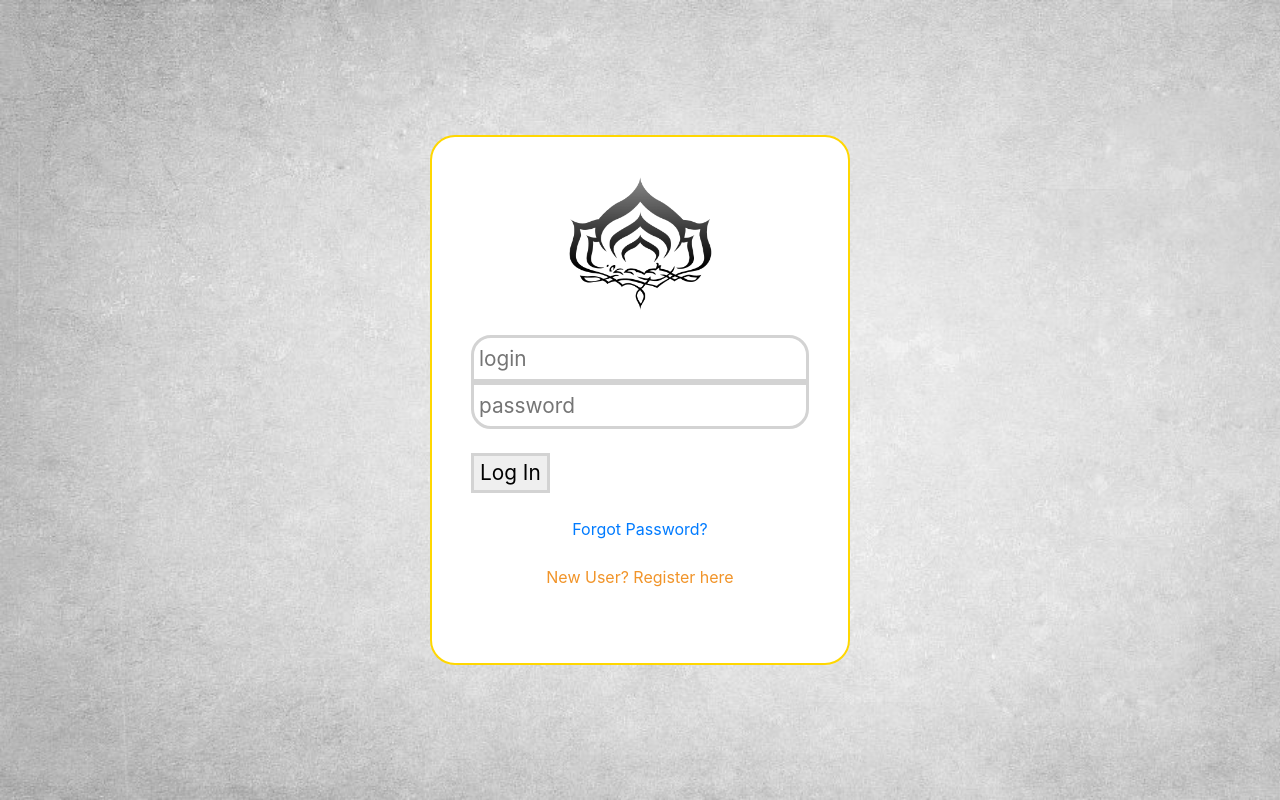
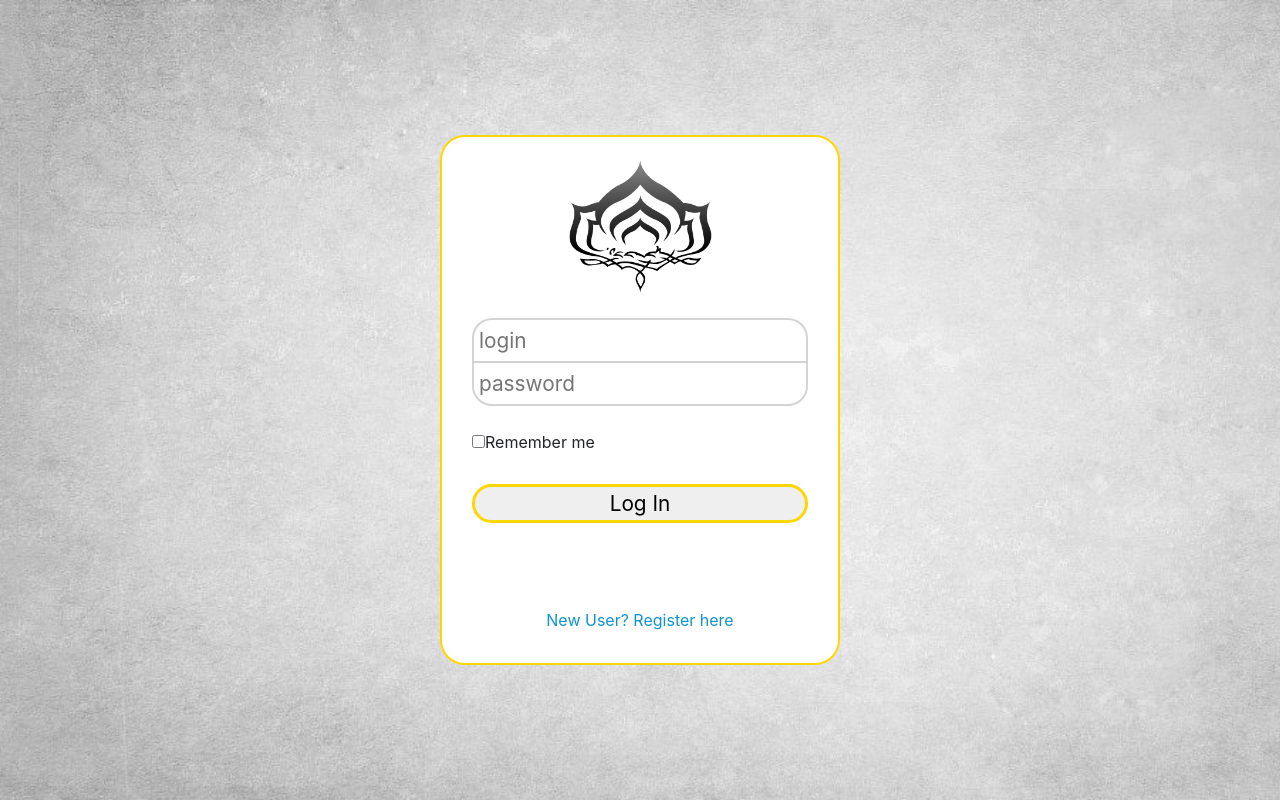
Before and after one commit to michaelenoroexe/warframeManager, an Angular app: page /login in a window 1280 px wide. Built offline with nearby package versions, Linux system fonts and the light colour scheme.

Commit message:
New fashion

```diff
--- a/src/app/login/login.component.html
+++ b/src/app/login/login.component.html
@@ -28,28 +28,20 @@
         name="password"
         placeholder="password"
       /><br /> <br />
-
-      <input type="submit" class="fadeIn fourth" value="Log In" />
+      <input type="checkbox" name="remMe" id="remMe">
+      <label for="remMe" id="remMeLable">Remember me</label> <br />
+      <input type="submit" class="fadeIn fourth submit" value="Log In" />
     </form>
     <br />
 
-    <!-- Remind Passowrd -->
-
-    <div id="formFooter">
-      <a class="underlineHover" href="#">Forgot Password?</a>
-    </div>
-    <br />
-
-    <div id="formFooter">
+    <div id="formFooter" style="text-align: center;">
       <a
         class="underlineHover"
         routerLink="/registration"
         routerLinkActive="true"
-        style="color: rgb(241, 148, 41)"
+        style="color: rgb(15, 148, 209);"
         >New User? Register here</a
       >
     </div>
   </div>
 </div>
-
-<script type="text/javascript"></script>
--- a/src/app/login/login.component.scss
+++ b/src/app/login/login.component.scss
@@ -1,7 +1,13 @@
 
 input {
     font-size: 1.3em;
-    border: 3px solid lightgray;
+    border: solid lightgray;
+}
+
+input:focus {
+    outline-style: none;
+    border-color: black ;
+    margin: 0px;
 }
 
 .logincontainer {
@@ -9,7 +15,7 @@ input {
   justify-content: center;
   width: auto;
   height: 100%;
-  display: flex;
+  display: grid;
   flex-direction: column;
   background-image: url(../../assets/light-graybackground.jpg);
   background-repeat: no-repeat;
@@ -21,17 +27,30 @@ input {
   width: 150px;
   margin-top: 2em;
   margin-bottom: 1em;
+  margin: auto;
+  text-align: center;
+}
+
+.submit {
+    width: 100%;
+    border-radius: 20px;
+    border-color: gold;
 }
 
 #formContent {
   background-color: white;
   border: 2px solid gold;
   border-radius: 25px;
-  display: flex;
-  flex-direction: column;
-  align-items: center;
-  width: 420px;
+  display: grid;
+  grid-template-rows: auto auto auto auto ;
+  justify-content: center;
+  width: 400px;
   height: 530px;
+
+}
+
+#remMeLable {
+  margin-bottom: 30px;
 }
 
 #inputSec {
@@ -39,22 +58,19 @@ input {
     border-radius: 20px;
 }
 
-#loginForm {
-
-}
-
 #login {
     border-radius: 20px 20px 0px 0px;
     padding: 5px;
-}
-
-#login:focus {
-    outline-style: none;
-    border-color: black ;
-    margin: 0px;
+    border-width: 2px 2px 1px 2px;
 }
 
 #password {
     border-radius: 0px 0px 20px 20px;
     padding: 5px;
+    border-width: 1px 2px 2px 2px;
 }
+
+#formFooter {
+    justify-content: end;
+    padding-bottom: 0px;
+}
```
